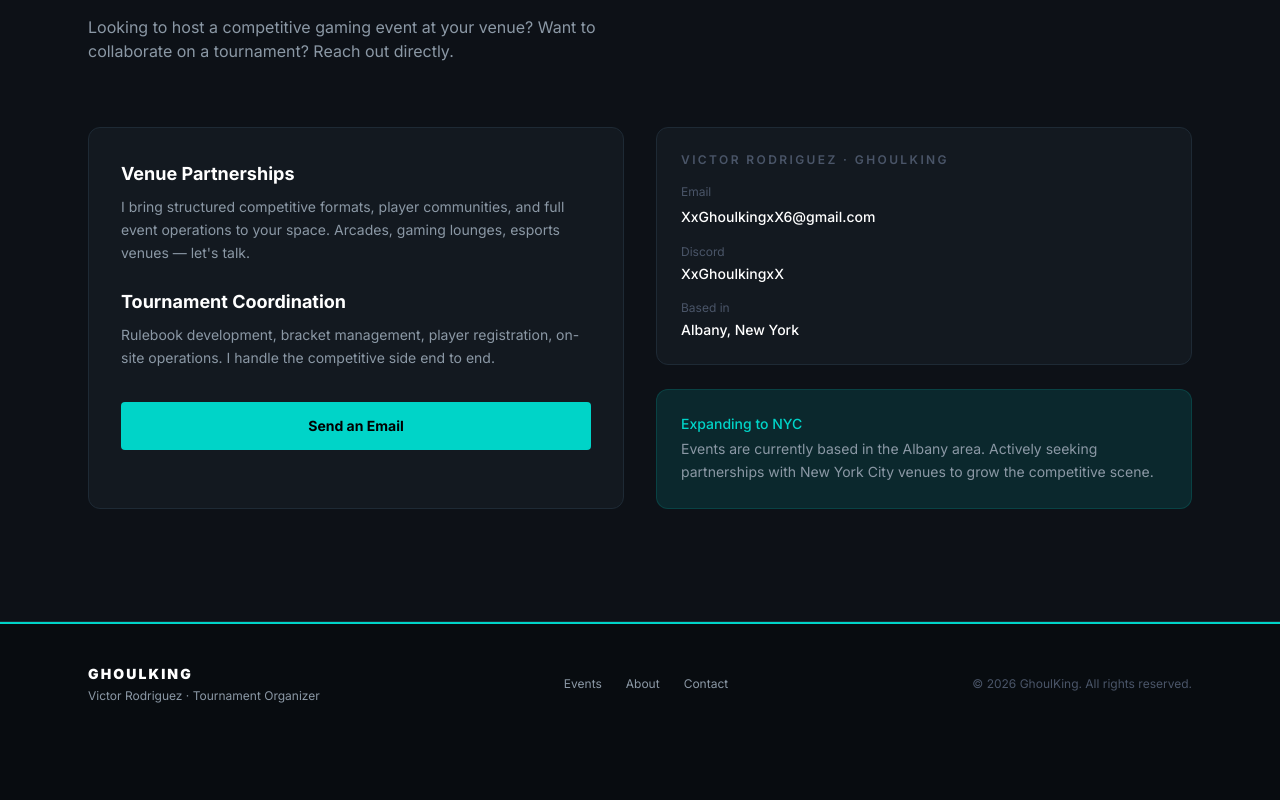
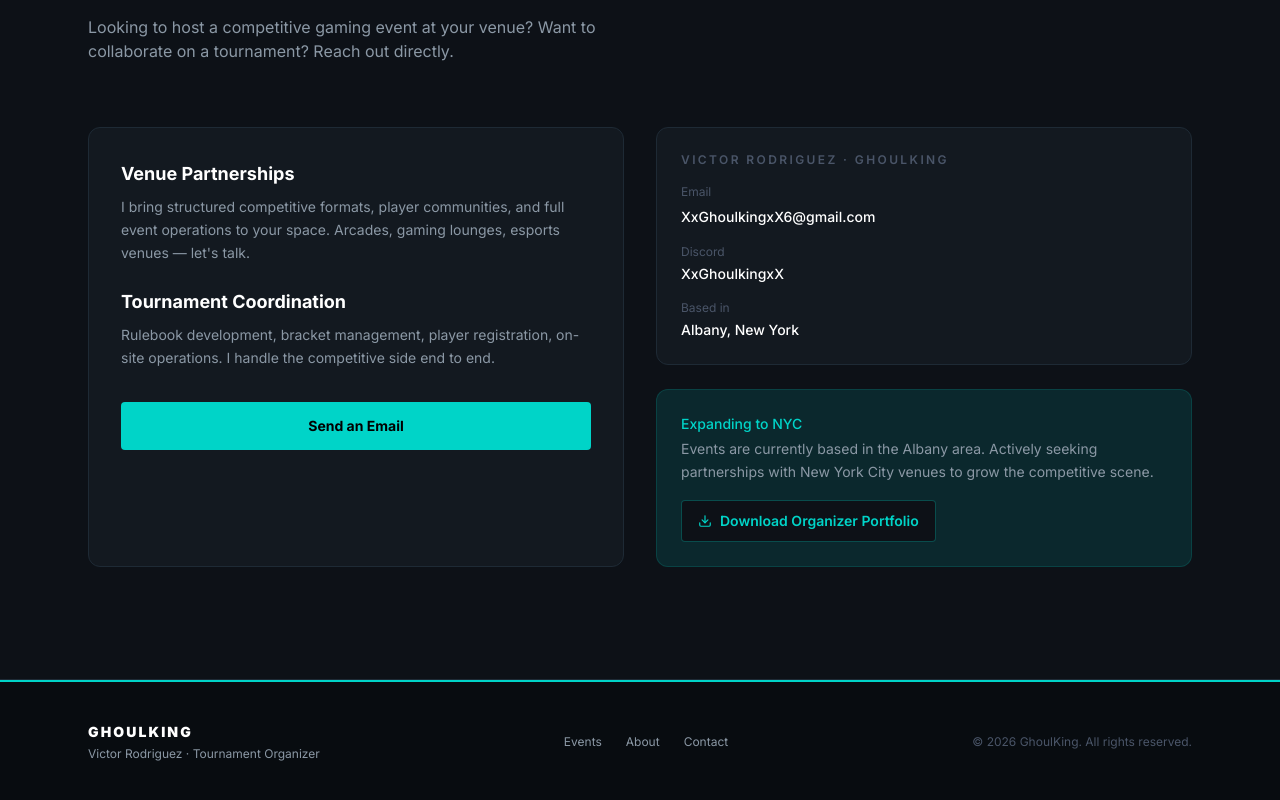
Before and after one commit to HaruoKing/ghoulking-website, a React (Vite) app: page / in a window 1280 px wide. Shown: the part 3649-4449 px from the top of the page. Before the commit the page ends 4393 px from the top, so only its background shows below. Built offline with nearby package versions, Linux system fonts and the light colour scheme.

Commit message:
feat: add organizer portfolio download link
Add PDF portfolio to public assets and a Download Organizer Portfolio
button in the contact section's NYC expansion card.

```diff
--- a/src/components/Contact.tsx
+++ b/src/components/Contact.tsx
@@ -1,3 +1,5 @@
+import { Download } from 'lucide-react'
+
 export default function Contact() {
   return (
     <section id="contact" className="py-28" style={{ background: 'var(--surface)' }}>
@@ -74,9 +76,18 @@ export default function Contact() {
               style={{ background: 'var(--accent-dim)', border: '1px solid rgba(0,212,200,0.15)' }}
             >
               <p className="text-sm font-medium mb-1" style={{ color: 'var(--accent)' }}>Expanding to NYC</p>
-              <p className="text-sm leading-relaxed" style={{ color: 'var(--muted)' }}>
+              <p className="text-sm leading-relaxed mb-4" style={{ color: 'var(--muted)' }}>
                 Events are currently based in the Albany area. Actively seeking partnerships with New York City venues to grow the competitive scene.
               </p>
+              <a
+                href="/images/Victor_Rodriguez_GhoulKing_Portfolio.pdf"
+                download="Victor_Rodriguez_GhoulKing_Portfolio.pdf"
+                className="inline-flex items-center gap-2 text-sm font-semibold px-4 py-2.5 rounded transition-opacity hover:opacity-80"
+                style={{ background: 'var(--surface)', color: 'var(--accent)', border: '1px solid rgba(0,212,200,0.3)' }}
+              >
+                <Download size={14} />
+                Download Organizer Portfolio
+              </a>
             </div>
           </div>
         </div>
```
Also changed, not shown: 1 other file (tests, documents, lock files or other folders).
